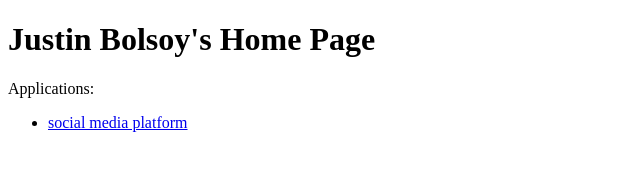
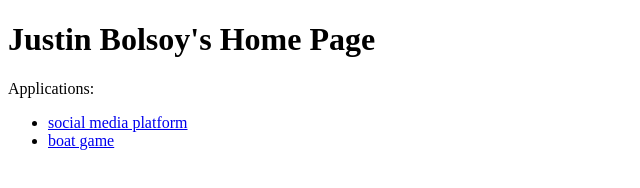
Before and after one commit to justinsgithub3/home-page, a plain HTML site: page index.html in a window 1280 px wide. Shown: the full height of the page, 0-640 px from the left. Drawn offline with Linux system fonts and the light colour scheme.

Commit message:
add boat game to applications list

```diff
--- a/index.html
+++ b/index.html
@@ -12,6 +12,7 @@
     </p>
     <ul>
         <li><a href="https://real-photos-25cf49191346.herokuapp.com/">social media platform</a></li>
+        <li><a href="https://boatgame.onrender.com/">boat game</a></li>
     </ul>
 </body>
 </html>
```
